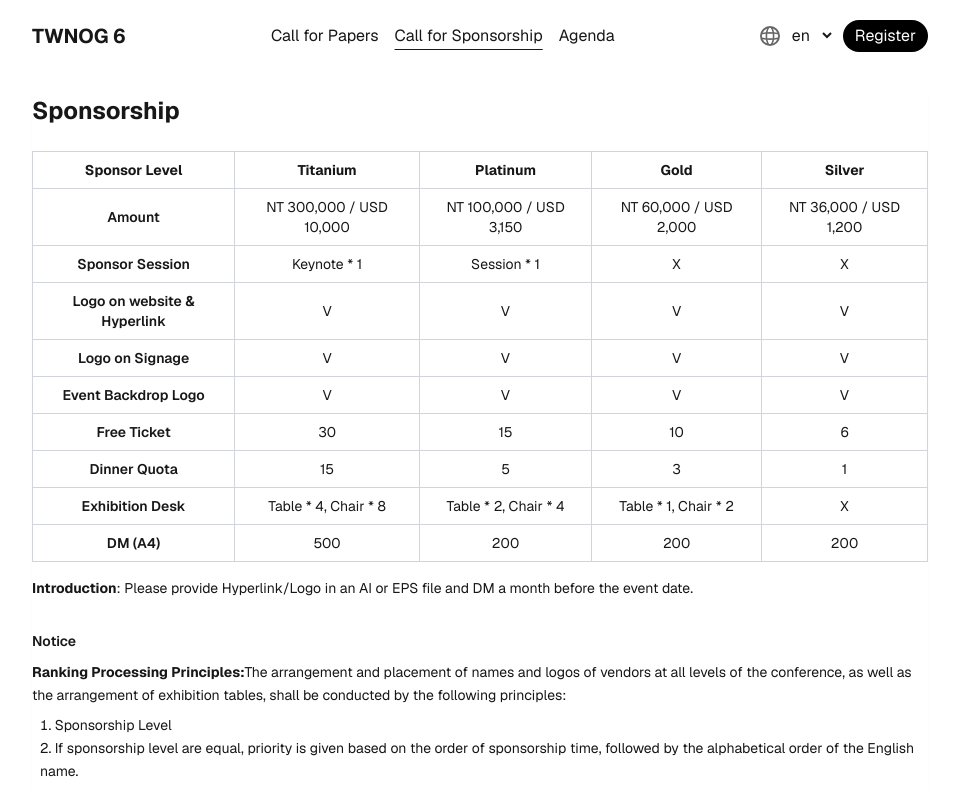
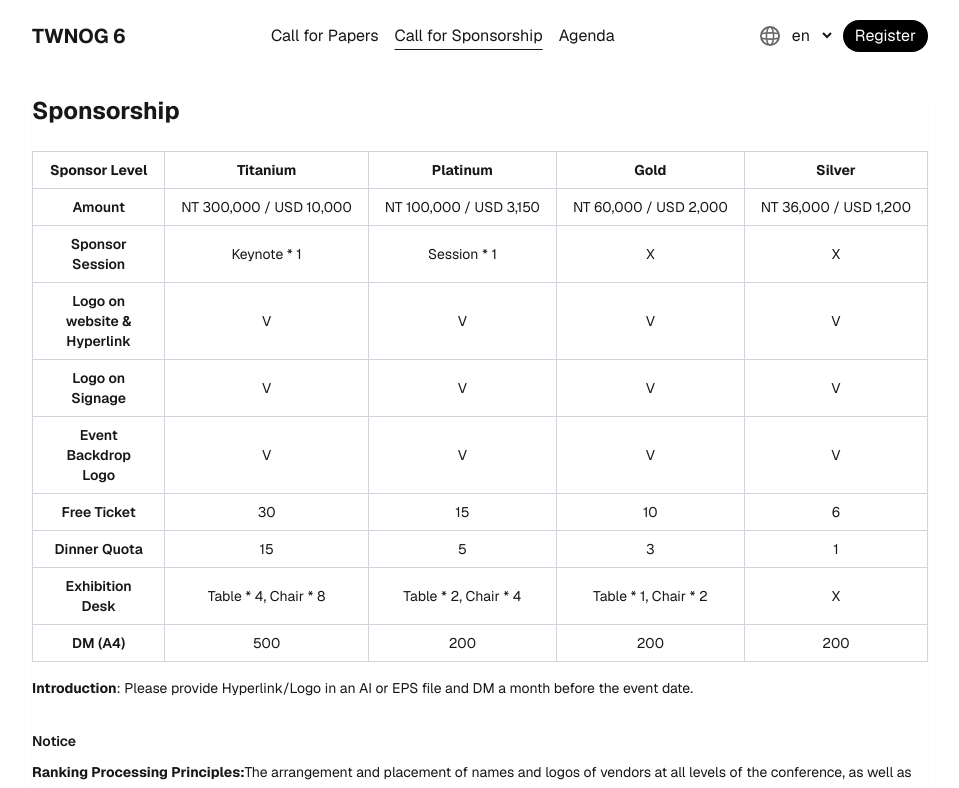
Before and after one commit to TWNOG/TWNOG6.0-2025, a Next.js app: page /sponsorship in a window 1280 px wide. Shown: the top 788 px of the page, without its empty margins (160-1119 px from the left). Built offline with nearby package versions, Linux system fonts and the light colour scheme.

Commit message:
update: make header into th

```diff
--- a/app/sponsorship/page.tsx
+++ b/app/sponsorship/page.tsx
@@ -38,27 +38,27 @@ export default function SponsorshipPage() {
             <tbody>
               {/* Sponsor Amount */}
               <tr>
-                <td className="border border-gray-300 py-2 px-4 font-semibold">
+                <th className="border border-gray-300 py-2 px-4 font-semibold">
                   {t("table.rows.sponsorAmount")}
-                </td>
-                <td className="border border-gray-300 py-2 px-4">
+                </th>
+                <td className="border border-gray-300 py-2 px-4 whitespace-nowrap">
                   NT 300,000 / USD 10,000
                 </td>
-                <td className="border border-gray-300 py-2 px-4">
+                <td className="border border-gray-300 py-2 px-4 whitespace-nowrap">
                   NT 100,000 / USD 3,150
                 </td>
-                <td className="border border-gray-300 py-2 px-4">
+                <td className="border border-gray-300 py-2 px-4 whitespace-nowrap">
                   NT 60,000 / USD 2,000
                 </td>
-                <td className="border border-gray-300 py-2 px-4">
+                <td className="border border-gray-300 py-2 px-4 whitespace-nowrap">
                   NT 36,000 / USD 1,200
                 </td>
               </tr>
               {/* Sponsor Session */}
               <tr>
-                <td className="border border-gray-300 py-2 px-4 font-semibold">
+                <th className="border border-gray-300 py-2 px-4 font-semibold">
                   {t("table.rows.sponsorSession")}
-                </td>
+                </th>
                 <td className="border border-gray-300 py-2 px-4">
                   {t("table.rows.sessionKeynote")}
                 </td>
@@ -74,9 +74,9 @@ export default function SponsorshipPage() {
               </tr>
               {/* Logo on website & Hyperlink */}
               <tr>
-                <td className="border border-gray-300 py-2 px-4 font-semibold">
+                <th className="border border-gray-300 py-2 px-4 font-semibold">
                   {t("table.rows.logoWebsite")}
-                </td>
+                </th>
                 <td className="border border-gray-300 py-2 px-4">V</td>
                 <td className="border border-gray-300 py-2 px-4">V</td>
                 <td className="border border-gray-300 py-2 px-4">V</td>
@@ -84,9 +84,9 @@ export default function SponsorshipPage() {
               </tr>
               {/* Logo on Signage */}
               <tr>
-                <td className="border border-gray-300 py-2 px-4 font-semibold">
+                <th className="border border-gray-300 py-2 px-4 font-semibold">
                   {t("table.rows.logoSignage")}
-                </td>
+                </th>
                 <td className="border border-gray-300 py-2 px-4">V</td>
                 <td className="border border-gray-300 py-2 px-4">V</td>
                 <td className="border border-gray-300 py-2 px-4">V</td>
@@ -94,9 +94,9 @@ export default function SponsorshipPage() {
               </tr>
               {/* Event Backdrop Logo */}
               <tr>
-                <td className="border border-gray-300 py-2 px-4 font-semibold">
+                <th className="border border-gray-300 py-2 px-4 font-semibold">
                   {t("table.rows.backdropLogo")}
-                </td>
+                </th>
                 <td className="border border-gray-300 py-2 px-4">V</td>
                 <td className="border border-gray-300 py-2 px-4">V</td>
                 <td className="border border-gray-300 py-2 px-4">V</td>
@@ -104,9 +104,9 @@ export default function SponsorshipPage() {
               </tr>
               {/* Free Ticket */}
               <tr>
-                <td className="border border-gray-300 py-2 px-4 font-semibold">
+                <th className="border border-gray-300 py-2 px-4 font-semibold">
                   {t("table.rows.freeTicket")}
-                </td>
+                </th>
                 <td className="border border-gray-300 py-2 px-4">
                   {t("table.numbers.freeTicket.titanium")}
                 </td>
@@ -122,9 +122,9 @@ export default function SponsorshipPage() {
               </tr>
               {/* Dinner Quota */}
               <tr>
-                <td className="border border-gray-300 py-2 px-4 font-semibold">
+                <th className="border border-gray-300 py-2 px-4 font-semibold">
                   {t("table.rows.dinnerQuota")}
-                </td>
+                </th>
                 <td className="border border-gray-300 py-2 px-4">
                   {t("table.numbers.dinnerQuota.titanium")}
                 </td>
@@ -140,9 +140,9 @@ export default function SponsorshipPage() {
               </tr>
               {/* Exhibition Desk */}
               <tr>
-                <td className="border border-gray-300 py-2 px-4 font-semibold">
+                <th className="border border-gray-300 py-2 px-4 font-semibold">
                   {t("table.rows.exhibitionDesk")}
-                </td>
+                </th>
                 <td className="border border-gray-300 py-2 px-4">
                   {t("table.rows.deskTitanium")}
                 </td>
@@ -158,9 +158,9 @@ export default function SponsorshipPage() {
               </tr>
               {/* DM (A4) */}
               <tr>
-                <td className="border border-gray-300 py-2 px-4 font-semibold">
+                <th className="border border-gray-300 py-2 px-4 font-semibold">
                   {t("table.rows.dmA4")}
-                </td>
+                </th>
                 <td className="border border-gray-300 py-2 px-4">
                   {t("table.numbers.dm.titanium")}
                 </td>
```
